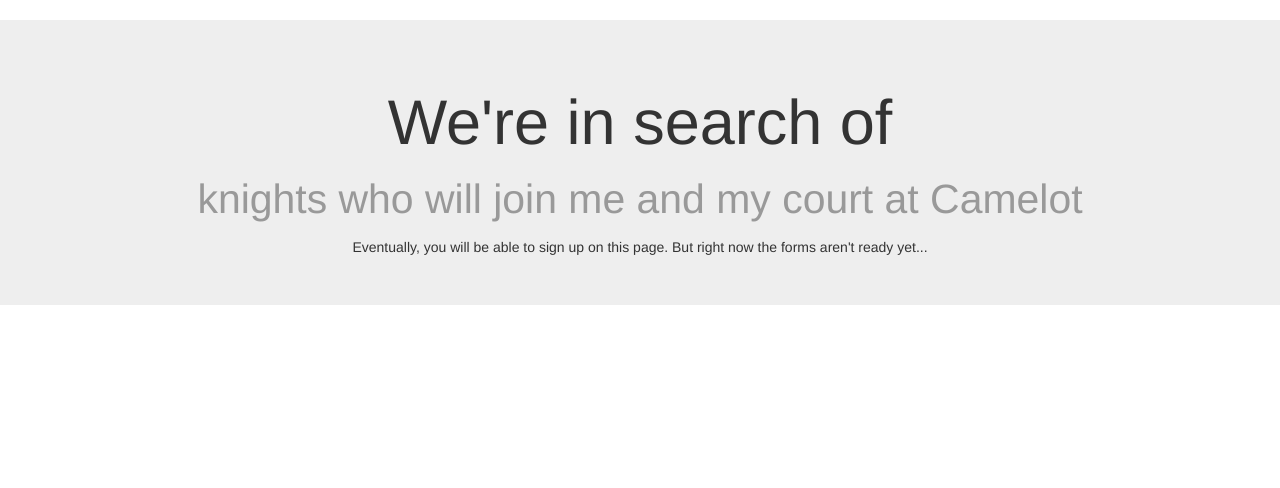
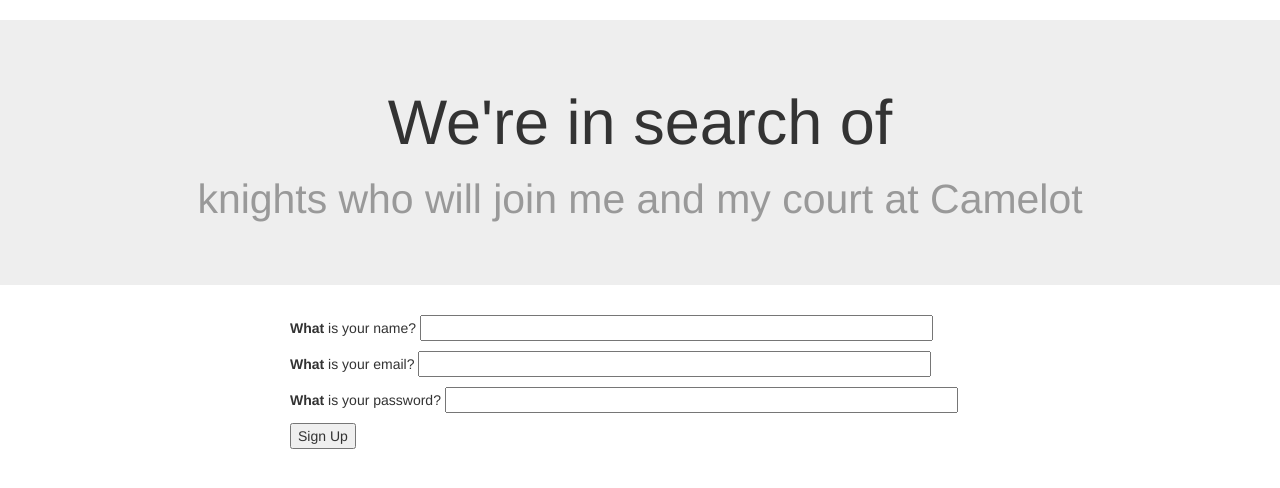
Before and after one commit to mathrick/flask-demo-login-app, a Flask app: template app/templates/sign-up.html in a window 1280 px wide. Shown: the part 52-540 px from the top of the page. Run offline with Flask 2, Linux system fonts and the light colour scheme; the template is opened without the code that fills it, so the values that code supplies are empty, except form fields; tables that the repository leaves empty hold one stand-in row (values such as "Sample post"); form fields are guessed from the names that the template uses; parts of the project's set-up code (start-up, migrations or seed data) failed here and were passed over; some libraries are stand-ins or nearby versions.

Commit message:
Add a sign up form.

```diff
--- a/app/__init__.py
+++ b/app/__init__.py
@@ -12,4 +12,4 @@ app.jinja_env.globals['static'] = (
     lambda filename: url_for('static', filename = filename)
 )
 
-from app import views, models
+from app import views, models, forms
--- a/app/templates/sign-up.html
+++ b/app/templates/sign-up.html
@@ -4,7 +4,21 @@
 <div>
   <div class="jumbotron">
     <h1>We're in search of <br/><small>knights who will join me and my court at Camelot</small></h1>
-    Eventually, you will be able to sign up on this page. But right now the forms aren't ready yet...
+  </div>
+  <div class="container">
+    <form action="">
+      {{ form.hidden_tag() }}
+      <p><strong>What</strong> is your name?
+        {{ form.name(size=60) }}
+      </p>
+      <p><strong>What</strong> is your email?
+        {{ form.email(size=60) }}
+      </p>
+      <p><strong>What</strong> is your password?
+        {{ form.password(size=60) }}
+      </p>
+      <p><input type="submit" name="" value="Sign Up"/></p>
+    </form>
   </div>
 </div>
 {% endblock %}
--- a/app/views.py
+++ b/app/views.py
@@ -1,5 +1,5 @@
 from flask import render_template
-from app import app
+from app import app, forms
 from app.decorators import json_result
 
 @app.route('/')
@@ -12,7 +12,8 @@ def login():
 
 @app.route('/sign-up', methods=["GET", "POST"])
 def sign_up():
-    return render_template("sign-up.html")
+    form = forms.SignUpForm()
+    return render_template("sign-up.html", form=form)
 
 @app.route('/api/test')
 @json_result
--- a/config.py
+++ b/config.py
@@ -4,6 +4,8 @@ basedir = os.path.abspath(os.path.dirname(__file__))
 class Config(object):
     TESTING = False
     DEBUG = False
+    CSRF_ENABLED = True
+    SECRET_KEY = "'tis just a flesh wound!"
     SQLALCHEMY_DATABASE_URI = 'sqlite:///' + os.path.join(basedir, "db", 'app.db')
     ALEMBIC_MIGRATE_DIR = os.path.join(basedir, "db", 'migrations')
 
```
Also changed, not shown: app/forms.py (added, +9 -0 lines).
